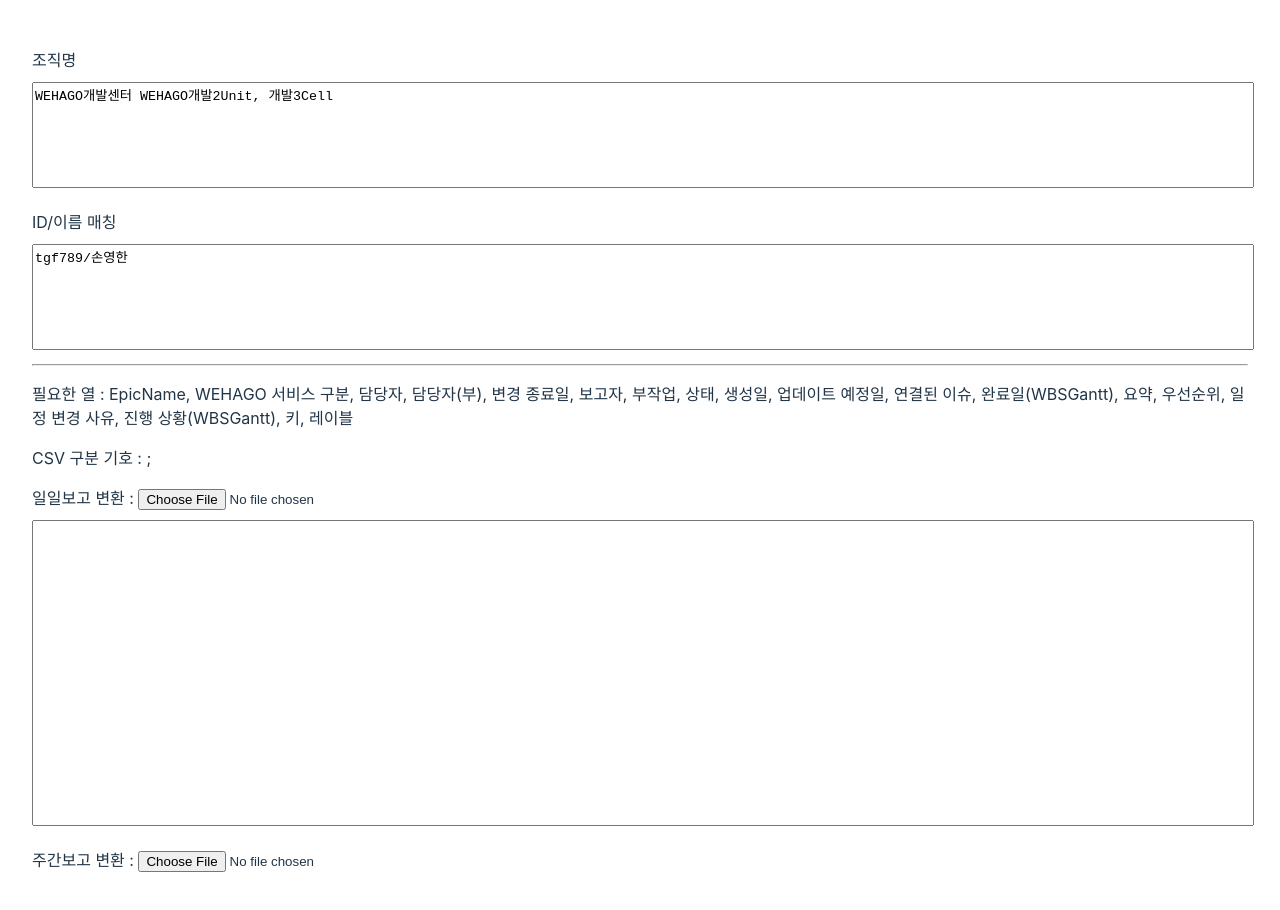
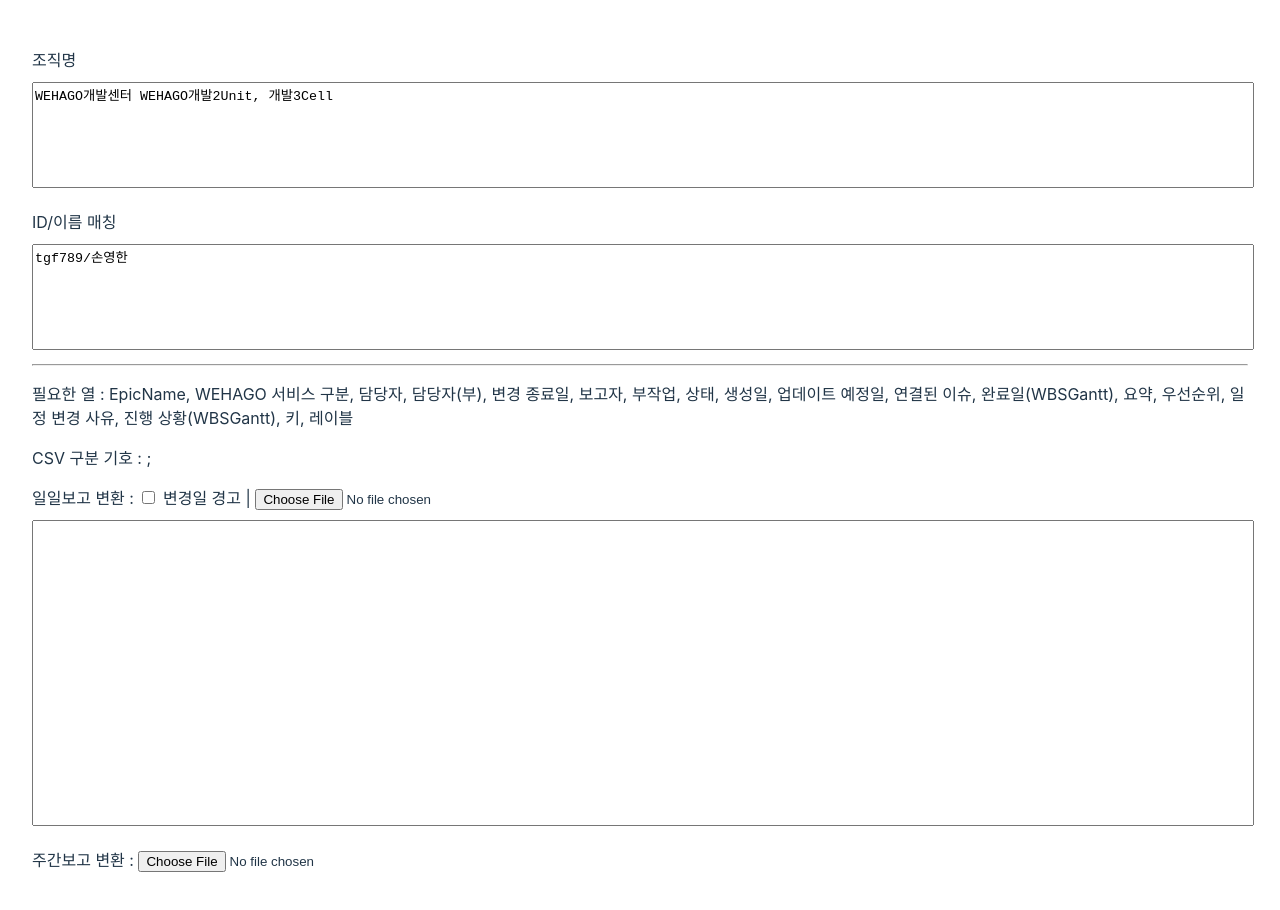
Before and after one commit to tgf789/jira, a React (Vite) app: page / in a window 1280 px wide. Shown: the top 910 px of the page. Built offline with nearby package versions, Linux system fonts and the light colour scheme.

Commit message:
변경일 경고

```diff
--- a/src/App.tsx
+++ b/src/App.tsx
@@ -7,6 +7,7 @@
 function App() {
   const [orgText, setOrgText] = React.useState<string>(getCookie("org") || "WEHAGO개발센터 WEHAGO개발2Unit, 개발3Cell")
   const [idText, setIdText] = React.useState<string>(getCookie("idList") || "tgf789/손영한")
+  const [isUpdateWarn, setIsUpdateWarn] = React.useState<boolean>(getCookie("isUpdateWarn") === "T")
   const [weeklyData, setWeeklyData] = React.useState<IProject[]>()
 
   useEffect(() => {
@@ -21,10 +22,11 @@
     console.log({result})
     const idList = getIdList()
     const today = new Date();
+    const isUpdateWarn = getIsUpdateWarn()
     const formattedDate = today.toLocaleDateString('ko-KR', { year: 'numeric', month: '2-digit', day: '2-digit', weekday: 'short' });
     const prefixText = `[${getOrgList()}] - ${formattedDate.replace(/ /g,"").replace(/\.\(/,"(")}\n\n`
 
-    const upmu = prefixText+"1. 금일진행업무"+convertDaily(result as IIssueCSV[],0,true,idList)+"\n3. 특이사항\n  - 없습니다. ";
+    const upmu = prefixText+"1. 금일진행업무"+convertDaily(result as IIssueCSV[],0,true,idList,false,isUpdateWarn)+"\n3. 특이사항\n  - 없습니다. ";
     (document.getElementById('textArea1') as HTMLTextAreaElement).value = upmu;
 
   }
@@ -50,6 +52,11 @@
   const getOrgList = () => {
     setCookie("org",orgText,365)
     return orgText
+  }
+
+  const getIsUpdateWarn = () => {
+    setCookie("isUpdateWarn",isUpdateWarn?"T":"F",365)
+    return isUpdateWarn
   }
 
   const getFileToCsvList = async (file: File) => {
@@ -118,7 +125,7 @@
       <p style={{marginBottom:"10px",textAlign:"left"}}>필요한 열 : EpicName, WEHAGO 서비스 구분, 담당자, 담당자(부), 변경 종료일, 보고자, 부작업, 상태, 생성일, 업데이트 예정일, 연결된 이슈, 완료일(WBSGantt), 요약, 우선순위, 일정 변경 사유, 진행 상황(WBSGantt), 키, 레이블 </p>
       <p style={{marginBottom:"10px",textAlign:"left"}}>CSV 구분 기호 : ;</p>
       <p style={{marginBottom:"10px",textAlign:"left"}}>
-        일일보고 변환 : <input type="file" accept='.csv' onChange={handleChangeDaily}/>
+        일일보고 변환 : <label htmlFor='isUpdateWarn'> <input id='isUpdateWarn' type='checkbox' checked={isUpdateWarn} onChange={()=>setIsUpdateWarn(_=>!_)}/> 변경일 경고</label> | <input type="file" accept='.csv' onChange={handleChangeDaily}/>
       </p>
 
 
--- a/src/utils/index.ts
+++ b/src/utils/index.ts
@@ -110,7 +110,7 @@
   return projectArray
 }
 
-export function convertDaily (csvList : IIssueCSV[],depth=0,isRoot=true,idList:{[v:string]:string} = {},isDepthMinus=false):string {
+export function convertDaily (csvList : IIssueCSV[],depth=0,isRoot=true,idList:{[v:string]:string} = {},isDepthMinus=false,isUpdateWarn=false):string {
   let numbers = 0
   return csvList.map((csv) => {
     let text = ""
@@ -185,8 +185,21 @@
         console.log("!!dateStr",{csv,dateStr,progressStr,progress})
       }
 
+
       if(!is상시){
         text += ` (${childrenLength === 0 ? idList[csv["담당자"]]+subManager+", " : ""}~${dateStr}, ${progressStr})`
+      }
+
+      if(isUpdateWarn){
+        const tempStr = csv["변경일"].replace(" 오전", " AM").replace(" 오후", " PM");
+        const date = new Date(tempStr);
+        const todayZero = new Date();
+        todayZero.setHours(0, 0, 0, 0);
+
+        if(date.getTime() < todayZero.getTime()){
+          text += "⚠️"
+        }
+
       }
       text +=`\n`
 
@@ -197,7 +210,7 @@
     }
 
     if(csv["children"]?.length > 0){
-      const childText = convertDaily(csv["children"],depth+(isDepthMinus ? 0 : 1),false,idList,is기타)
+      const childText = convertDaily(csv["children"],depth+(isDepthMinus ? 0 : 1),false,idList,is기타,isUpdateWarn)
       text += childText
     }
 
--- a/src/utils/interface.ts
+++ b/src/utils/interface.ts
@@ -13,6 +13,7 @@
   "설명" : string;
   "요약" : string;
   "이슈 키": string;
+  "변경일" : string;
   "우선순위" : "High" | "Low" | "Highest" | "Lowest" | "Medium";
   "사용자정의 필드 (WEHAGO 서비스 구분)" : string;
   "children" : IIssueCSV[];
```
